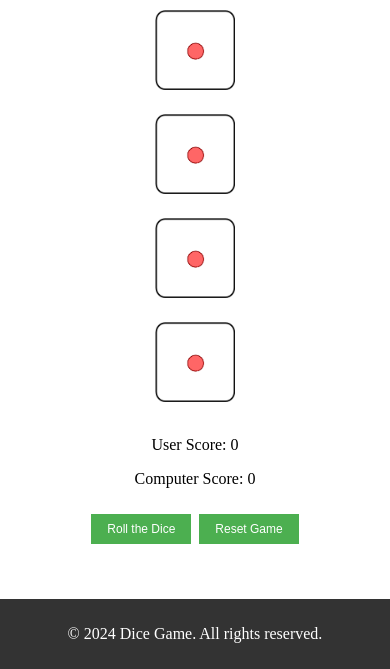
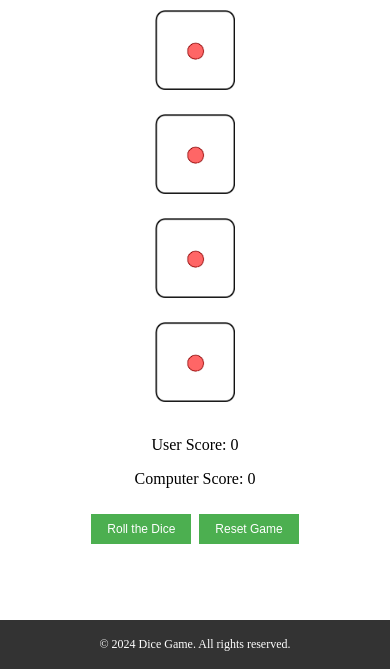
Before and after one commit to danielmchellapan/dicegame, a plain HTML site: page index.html in a window 390 px wide. Shown: the part 175-844 px from the top of the page. Drawn offline with Linux system fonts and the light colour scheme.

Commit message:
media query for footer

```diff
--- a/css/styles.css
+++ b/css/styles.css
@@ -109,6 +109,13 @@ button
   {
     font-size: 20px;
   }
+
+  footer
+  {
+    padding: 5px 0;
+    font-size: 12px;
+}
+
 }
 
 @media (max-width: 480px) {
```
